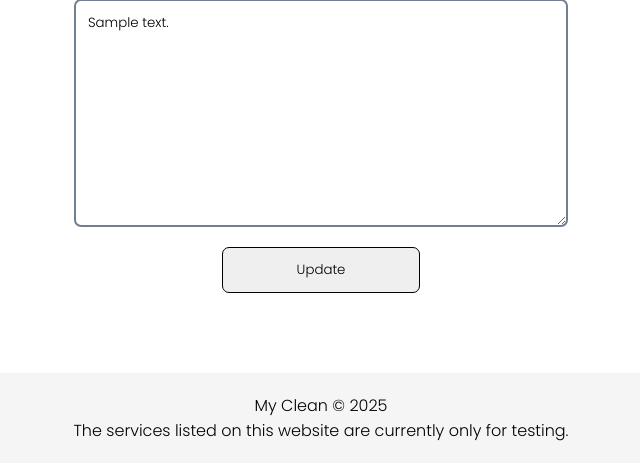
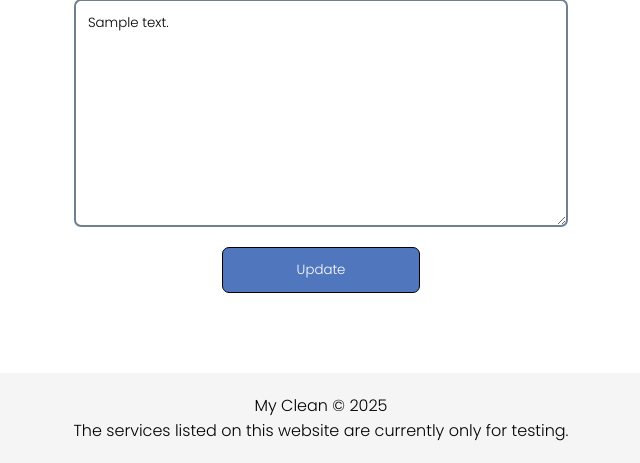
Before and after one commit to JoshuaDelosSantos/my-clean-project, a Django app: page /service_provider/sp_update_profile/ in a window 1280 px wide. Shown: the part 1083-1546 px from the top of the page, without its empty margins (319-959 px from the left). Run offline with Django 5.2, Linux system fonts and the light colour scheme; a user stored in the database is signed in; tables that the repository leaves empty hold one stand-in row (values such as "Sample post").

Commit message:
Change css for login and update buttons for consistent style

```diff
--- a/myclean/static/css/style.css
+++ b/myclean/static/css/style.css
@@ -280,6 +280,7 @@ footer {
     border-radius: 7px;
     border: 1px solid black;
     background-color: #5076BD;
+    color: white;
  }
 
 
@@ -333,6 +334,8 @@ footer {
     border-radius: 7px;
     border: 1px solid black;
     margin-bottom: 10vh;
+    background-color: #5076BD;
+    color: white;
  }
 
 
```
